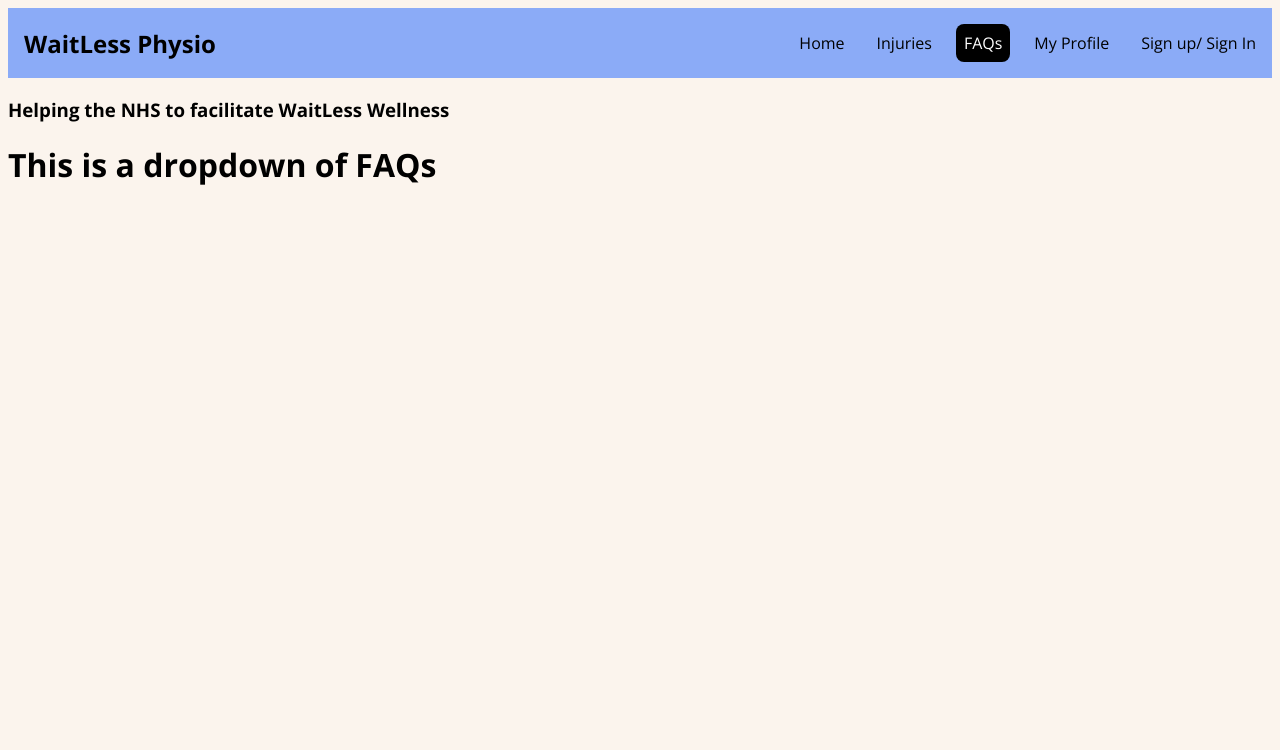
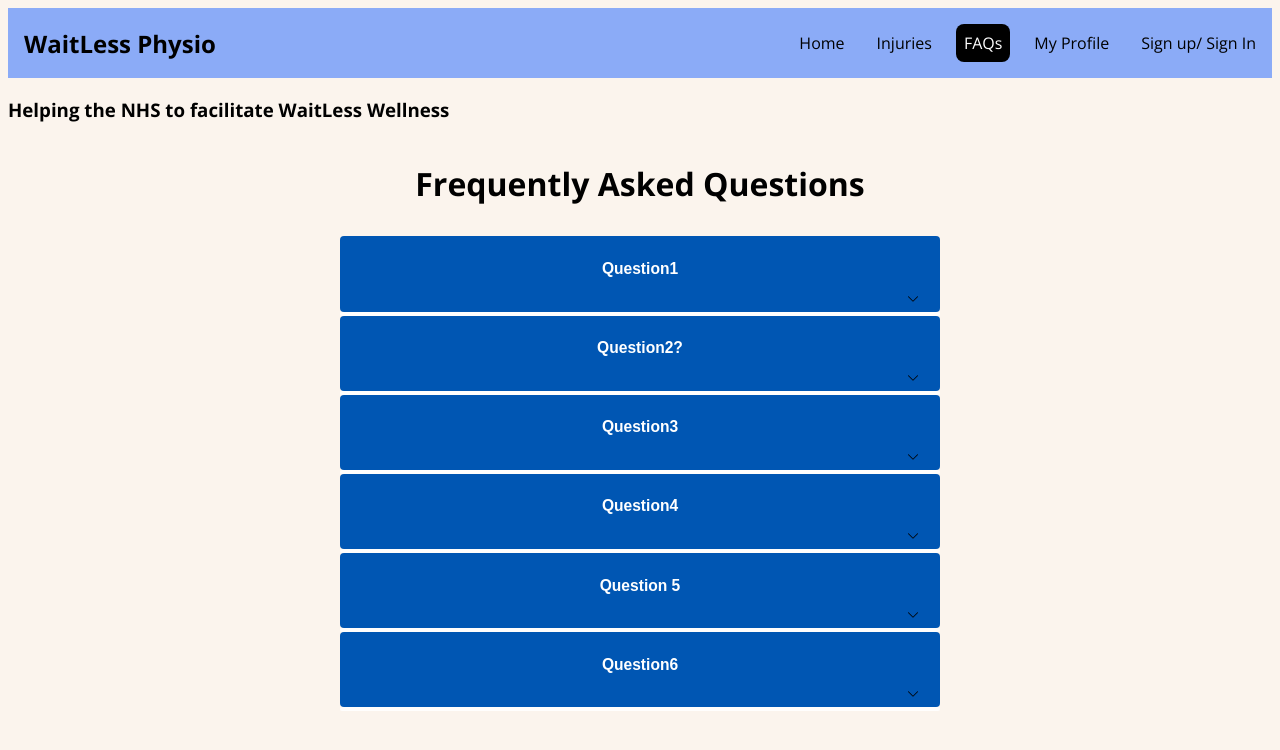
Before and after one commit to tosinfolarin/PhysioApp, a React (Vite) app in the folder Frontend/: page /FAQs in a window 1280 px wide. Shown: the top 750 px of the page. Built offline with nearby package versions, Linux system fonts and the light colour scheme.

Commit message:
FAQs updated + Red flag info updated

```diff
--- a/Frontend/src/App.css
+++ b/Frontend/src/App.css
@@ -1,5 +1,5 @@
 .App {
   background-color: #FBF4ED;
   height: 100%;
-  width: 100%;
+  width: 80%;
 }
--- /dev/null
+++ b/Frontend/src/components/FAQDrop.jsx
@@ -0,0 +1,58 @@
+import downarrow from "@/images/downarrow.svg";
+import {useState} from "react";
+
+const FAQs = () => {
+
+    const initialDropdowns = [
+        { isOpen: false, question: "Question1", answer: "Answer1" },
+        { isOpen: false, question: "Question2?", answer: "Answer2" },
+        { isOpen: false, question: "Question3", answer: "Answer3" },
+        { isOpen: false, question: "Question4", answer: "Answer 4." },
+        { isOpen: false, question: "Question 5", answer: "Answer5" },
+        { isOpen: false, question: "Question6", answer: "Answer6" },
+
+    ];
+
+    const [dropdowns, setDropdowns] = useState(initialDropdowns);
+
+    const toggleDropdown = (index) => {
+        const updatedDropdowns = dropdowns.map((dropdown, i) => {
+            if (i === index) {
+                return { ...dropdown, isOpen: !dropdown.isOpen };
+            }
+            return dropdown;
+        });
+        setDropdowns(updatedDropdowns);
+    };
+
+    return (
+        <div className="dropdown-container" role="region" aria-label="Frequently Asked Questions">
+            <h1 className="FAQs">Frequently Asked Questions</h1>
+            {dropdowns.map((dropdown, index) => (
+                <li className="dropdown-item" key={index}>
+                    <button
+                        className="dropbtn"
+                        onClick={() => toggleDropdown(index)}
+                        aria-expanded={dropdown.isOpen ? 'true' : 'false'}
+                        aria-controls={`dropdown-content-${index}`}
+                    >
+                        <h3>{dropdown.question}</h3>
+                        <div className="downarrow">
+                            <img src={downarrow} alt="Arrow" />
+                            {/* "src/images/downarrow.svg"  */}
+                        </div>
+                    </button>
+                    <div
+                        id={`dropdown-content-${index}`}
+                        className={`dropdown-content ${dropdown.isOpen ? 'show' : ''}`}
+                        aria-hidden={!dropdown.isOpen}
+                    >
+                        <p>{dropdown.answer}</p>
+                    </div>
+                </li>
+            ))}
+        </div>
+    );
+};
+
+export default FAQs;
--- /dev/null
+++ b/Frontend/src/components/FAQInfo.jsx
@@ -0,0 +1,45 @@
+import { NavLink } from "react-router-dom";
+
+const FAQinfo = () => {
+    return (
+
+    <div className ="FAQ-container">
+        <div className="FAQ-title">
+        <h1><NavLink to="/FAQs"> Frequently Asked Questions </NavLink></h1>
+
+        </div>
+
+
+
+        <div className="outer-fcontainer">
+        <div className="flex-fcontainer">
+
+            <div className="flex-fchild box1">
+
+
+                <div className="f-heading">Do I need an x-ray or a scan/ Can I have an x-ray or a scan? </div>
+                <br/>
+                <br/>
+                while x-rays are a useful diagnostic tool, they are not always necessary in the initial management of your symptoms.
+                Most patients benefit greatly from exercise-based rehabilitation and physical therapy, which can effectively address pain and improve function.
+                If there is no improvement with these treatments, imaging can then play a crucial role in guiding the next steps of your care.
+            </div>
+
+
+            <div className="flex-fchild box2">
+                <div className="f-heading">How Long would this take to get better.</div>
+                <br/><br/>
+                Recovery times can vary widely from person to person, with no gold standard for how long it will take to get better.
+                The nature and severity of the injury, age, general health, diet, and lifestyle all play significant roles. Younger and healthier individuals tend to recover faster, while compliance with physiotherapy exercises and treatment plans is crucial for a quicker recovery. Acute injuries may improve within a few weeks, whereas chronic conditions or severe injuries can take several months.
+                Every recovery journey is unique, and we'll support you every step of the way.
+                <br/>
+
+            </div>
+
+        </div>
+        </div>
+    </div>
+    );
+}
+
+export default FAQinfo;
--- a/Frontend/src/components/FAQPage.jsx
+++ b/Frontend/src/components/FAQPage.jsx
@@ -1,11 +1,13 @@
 import Navbar from "./Navbar";
+import FAQs from "./FAQDrop";
 
-const FAQs = () => {
+const FAQ = () => {
     return (
         <div>
         <Navbar/>
-        <h1> This is a dropdown of FAQs </h1>
+        <FAQs/>
+
         </div> );
 }
 
-export default FAQs;
+export default FAQ;
--- a/Frontend/src/components/Homepage.jsx
+++ b/Frontend/src/components/Homepage.jsx
@@ -1,8 +1,10 @@
 import Navbar from "./Navbar";
 import MyInjury from "./myInjuryButton";
-import RedflagInfo from "./RedflagInfo";
+import RedflagWarning from "./RedflagWarning";
+import RedFlagInfo from "./RedFlagInfo";
 import RedFlags from "./RedFlagsButton";
-import ScrollAreaHorizontalDemo from "./scrollbar";
+import ScrollAreaHorizontalDemo from "./Scrollbar";
+import FAQinfo from "./FAQInfo";
 
 
 
@@ -11,7 +13,8 @@
         <div>
         <Navbar/>
         <MyInjury/>
-        <RedflagInfo/>
+        <RedflagWarning/>
+        <RedFlagInfo/>
         <RedFlags/>
 
         <h1>Scroll For Red Flag Information</h1>
@@ -19,16 +22,7 @@
 
 
 
-
-
-
-
-
-
-
-
-
-        <h1> FAQs </h1>
+        <FAQinfo/>
         </div>
 
      );
--- a/Frontend/src/components/RedFlagsButton.jsx
+++ b/Frontend/src/components/RedFlagsButton.jsx
@@ -1,9 +1,11 @@
 const RedFlags = () => {
     return (
-        <button>
-            <h3 className="RedFlags"> Red Flags</h3>
+      <div className="container">
+        <button className="button">
+          <h3 className="RedFlags"> Red Flags </h3>
         </button>
-     );
-}
+      </div>
+    );
+  };
 
-export default RedFlags;
+  export default RedFlags;
--- a/Frontend/src/components/RedflagInfo.jsx
+++ b/Frontend/src/components/RedflagInfo.jsx
@@ -1,20 +1,11 @@
-import PhysioConsultationImg from "../images/PhysioConsultationImg.png"; // Adjust based on your actual file structure
+const RedFlagInfo = () => {
+    return (
+        <div>
+            <h2>Red flags are distinct indicators identified through a patient's medical history and clinical examination,
+                typically associated with a heightened risk of serious conditions such as infection, cancer, or fractures.
+                It is important these are not missed. Please check the tabs below before continuing with the exercises.</h2>
+        </div>
+     );
+}
 
-const RedflagInfo = () => {
-  return (
-    <div className="aboutme-page">
-
-      <div className="pic-box">
-        <h1>Before You Continue, Please Read, It is Vital!</h1>
-      </div>
-
-      <div className="flex-c aboutme" role="region" aria-label="About Me">
-        <img src={PhysioConsultationImg} alt="Image of physiotherapy consultation" className="ConsultationPic"/>
-        <p>this is red flag info</p>
-      </div>
-
-    </div>
-  );
-};
-
-export default RedflagInfo;
+export default RedFlagInfo;
--- /dev/null
+++ b/Frontend/src/components/RedflagWarning.jsx
@@ -0,0 +1,19 @@
+import PhysioConsultationImg from "../images/PhysioConsultationImg.png"; // Adjust based on your actual file structure
+
+const RedflagWarning = () => {
+  return (
+    <div className="aboutme-page">
+
+      <div className="pic-box">
+        <h1>Before You Continue, Please Read, It is Vital!</h1>
+      </div>
+
+      <div className="flex-c aboutme" role="region" aria-label="About Me">
+        <img src={PhysioConsultationImg} alt="Image of physiotherapy consultation" className="ConsultationPic"/>
+      </div>
+
+    </div>
+  );
+};
+
+export default RedflagWarning;
--- a/Frontend/src/components/myInjuryButton.jsx
+++ b/Frontend/src/components/myInjuryButton.jsx
@@ -1,9 +1,11 @@
 const MyInjury = () => {
-    return (
-        <button>
-            <h3 className="myInjury"> My Injury</h3>
-        </button>
-     );
-}
+  return (
+    <div className="container">
+      <button className="button">
+        <h3 className="myInjury">My Injury</h3>
+      </button>
+    </div>
+  );
+};
 
 export default MyInjury;
--- a/Frontend/src/index.css
+++ b/Frontend/src/index.css
@@ -3,6 +3,7 @@
   background-color: #FBF4ED;
   height: 100%;
   width: 100%;
+
 }
 
 /* Navbar */
@@ -213,6 +214,33 @@
 
 
 
+.container {
+  display: flex;
+  justify-content: center; /* Center horizontally */
+  align-items: center; /* Center vertically */
+  height: 15vh; /* Full viewport height */
+}
+
+.button {
+  padding: 10px 20px; /* Adjust padding as needed */
+  font-size: 16px; /* Adjust font size as needed */
+  border: none; /* Remove default border */
+  border-radius: 5px; /* Rounded corners */
+  background-color: #000000; /* Button background color */
+  color: white; /* Button text color */
+  cursor: pointer; /* Pointer cursor on hover */
+}
+
+.button:hover {
+  background-color: #0056b3; /* Darker background on hover */
+}
+
+.myInjury, .RedFlags {
+  margin: 0; /* Remove default margin */
+}
+
+
+
 
 /* Styles for the ScrollArea component */
 .scroll-area {
@@ -248,3 +276,184 @@
 .scroll-area:hover::-webkit-scrollbar-thumb {
   background-color: #555; /* Example hover color */
 }
+
+
+
+.FAQ-container {
+  border: 4px solid #000000;
+  border-radius: 10px;
+  padding: 20px;
+  max-width: 800px;
+  padding-bottom: 50px;
+
+  margin: 0 auto;
+}
+
+.FAQ-title {
+  text-align: center;
+  padding-top: 10px;
+
+}
+.FAQ-title h1{
+  text-align: center;
+  padding-top: 10px;
+  text-shadow: 2px 2px 4px rgba(0, 0, 0, 0.5);
+
+}
+
+.FAQ-title h1 a {
+  color: inherit; /* Inherit color from the h1 */
+  text-decoration: none; /* Remove underline */
+}
+
+.FAQ-title h1 a:hover {
+  text-decoration: none; /* Add underline on hover */
+}
+
+
+.outer-fcontainer {
+  display: flex;
+  justify-content: center;
+
+}
+
+.flex-fcontainer {
+  display: flex;
+  max-width: 1200px;
+
+}
+
+.flex-fchild {
+  flex: 1;
+  box-shadow: inset 0 0 10px rgba(0, 0, 0, 0.5);
+  padding: 20px
+
+}
+
+.flex-fchild:first-child {
+  margin-right: 20px;
+}
+
+.f-heading{
+  font-weight: bold;
+  font-size: 25px;
+}
+
+
+
+
+
+
+
+/* FAQs Page Styling */
+
+.FAQs {
+  color: black;
+  padding-bottom: 10px;
+  text-align: center;
+}
+
+.dropbtn {
+  background-color: #0056b3;
+  color: white;
+  padding: 8px 12px;
+  border: none;
+  border-radius: 4px;
+  cursor: pointer;
+  width: 600px;
+}
+
+.dropdown-item {
+  list-style-type: none;
+  text-align: center;
+}
+
+.dropdown-container {
+  display: flex;
+  align-items: center;
+  flex-direction: column;
+  max-width: 800px;
+  margin: 0 auto;
+}
+
+.dropdown-content {
+  max-height: 0;
+  overflow: hidden;
+  border-radius: 3px;
+  background-color: #ffffffea;
+  padding: 2px;
+  max-width: 598px;
+  text-align: center;
+  transition: max-height 1s ease;
+}
+
+.dropdown-content.show {
+  max-height: 100px;
+  max-width: 598px;
+  text-align: center;
+  justify-content: center;
+
+}
+
+.downarrow {
+  display: flex;
+  flex-direction: row-reverse;
+  align-items: center;
+}
+
+.downarrow img {
+  max-width: 10px;
+  margin-right: 10px;
+}
+
+
+
+/* For smaller screens */
+@media (max-width: 768px) {
+  .dropbtn {
+    width: 100%; /* Makes button full width on smaller screens */
+  }
+
+  .dropdown-container {
+    padding: 0 10px; /* Adds some padding to container */
+  }
+
+  .dropdown-content {
+    max-width: calc(100% - 20px);
+  }
+}
+
+
+@media only screen and (min-width: 769px) and (max-width: 991px) {
+  .dropbtn {
+    width: 80%;
+  }
+
+  .dropdown-container {
+    max-width: 80%;
+  }
+
+  .dropdown-content {
+    max-width: 80%;
+  }
+}
+
+
+@media only screen and (min-width: 992px) {
+  .FAQs {
+    text-align: center;
+  }
+
+  .dropbtn {
+    width: 600px;
+  }
+
+  .dropdown-container {
+    max-width: 800px;
+    margin: 0 auto; /* Centers container horizontally */
+  }
+
+  .dropdown-content {
+    max-width: 598px;
+  }
+}
```
Also changed, not shown: Frontend/src/components/Scrollbar.jsx (+17 -9 lines), Frontend/src/components/InjuriesPage.jsx (line endings or trailing spaces), Frontend/src/images/downarrow.svg (added).
